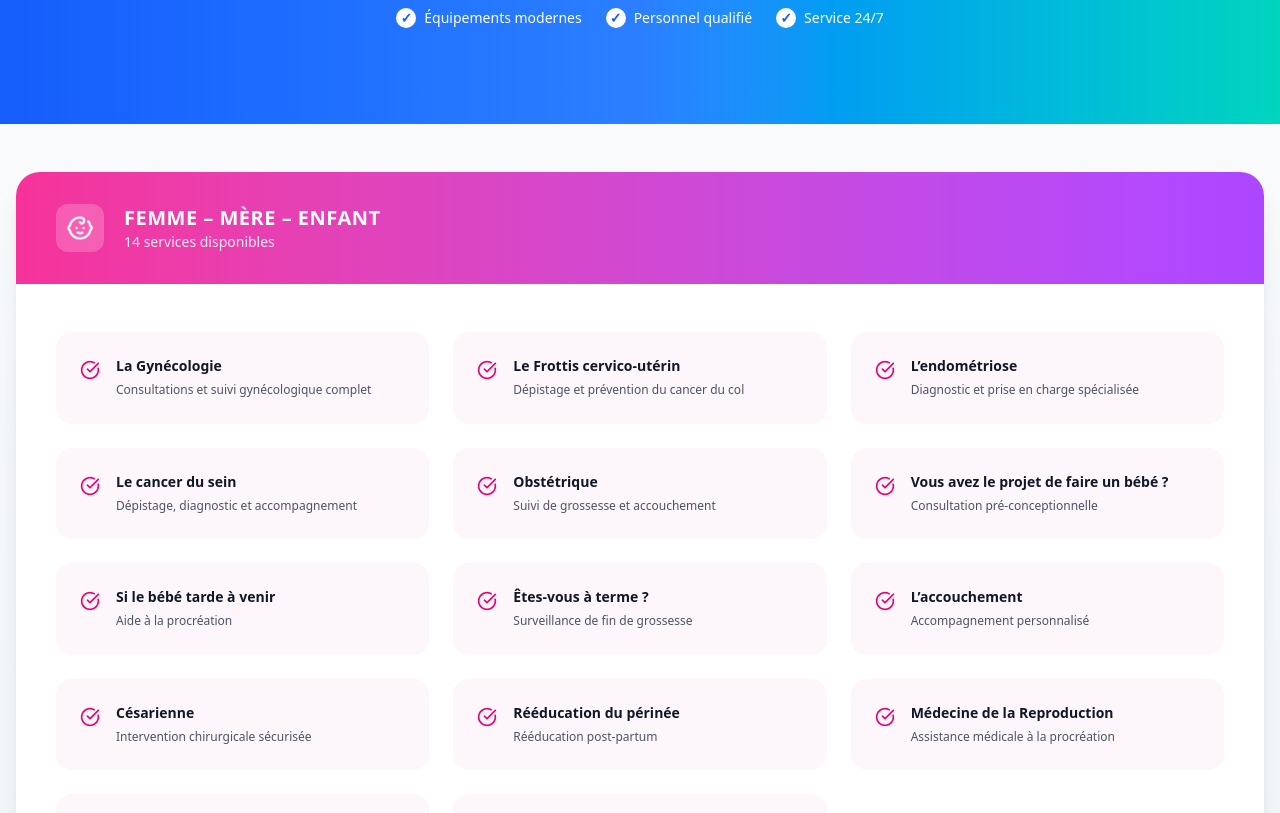
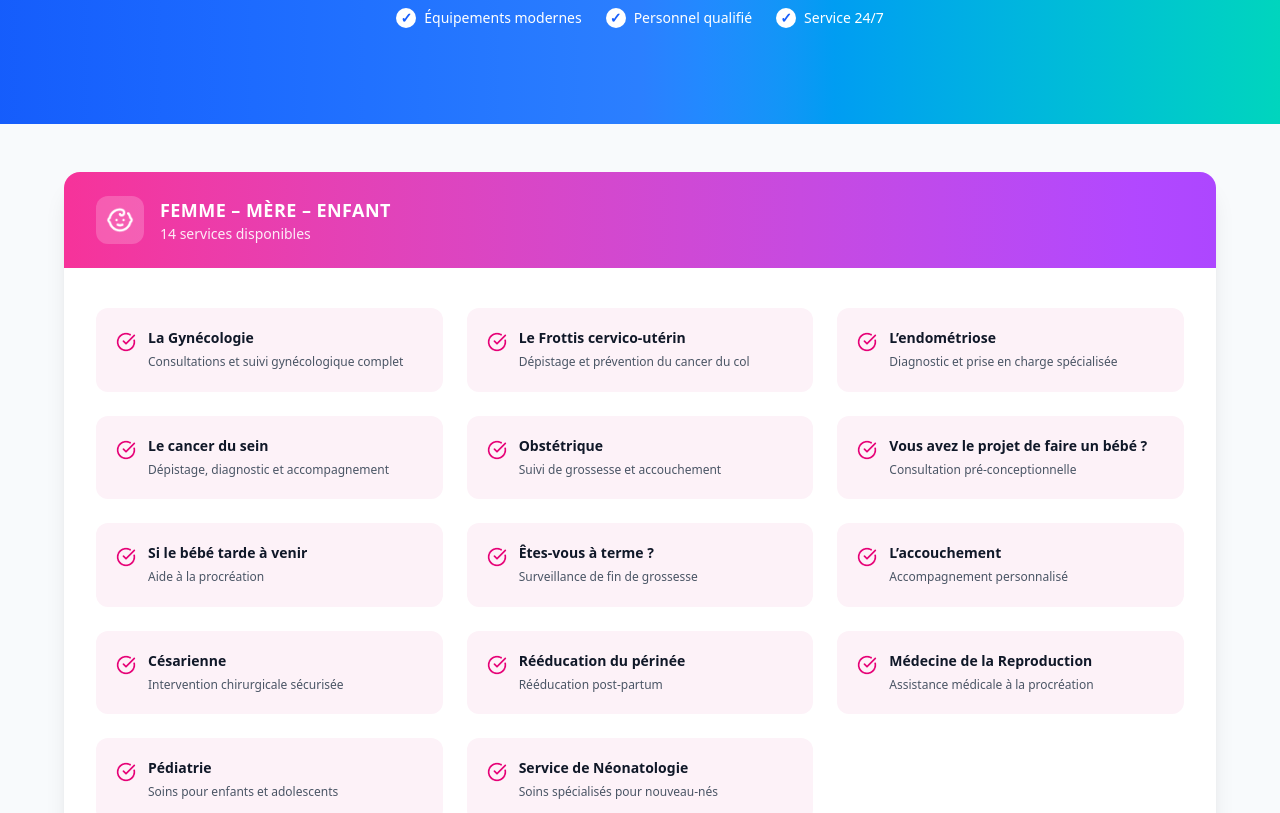
Before and after one commit to B-Martin11/clinique_life, a React (Vite) app: page /a-propos in a window 1280 px wide. Shown: the part 420-1233 px from the top of the page. Built offline with nearby package versions, Linux system fonts and the light colour scheme.

Commit message:
Mise à jour des pages et ajout du bouton remonter en haut

```diff
--- a/src/App.tsx
+++ b/src/App.tsx
@@ -1,18 +1,22 @@
 import { Routes, Route } from "react-router-dom";
 import Navbar from "./components/navbar";
 import Footer from "./components/Footer";
+import RemonterEnHaut from "./components/RemonterEnHaut"; // ✅ AJOUT
 
 import Contact from "./pages/contact";
 import Service from "./pages/service";
 import Apropos from "./pages/a_propos";
 import Blog from "./pages/Blog";
-import LireArticle from "./pages/LireArticle"; // ✅ AJOUTÉ
+import LireArticle from "./pages/LireArticle";
 
 export default function App() {
   return (
     <>
       {/* NAVBAR */}
       <Navbar />
+
+      {/* ✅ GESTION DU SCROLL */}
+      <RemonterEnHaut />
 
       {/* CONTENU DES PAGES */}
       <div className="pt-[100px]">
@@ -21,8 +25,6 @@ export default function App() {
           <Route path="/services" element={<Service />} />
           <Route path="/contact" element={<Contact />} />
           <Route path="/blog" element={<Blog />} />
-
-          {/* ✅ PAGE LECTURE ARTICLE */}
           <Route path="/blog/lire" element={<LireArticle />} />
         </Routes>
       </div>
--- a/src/components/Partie1_service.tsx
+++ b/src/components/Partie1_service.tsx
@@ -8,7 +8,7 @@ import autoScan from "../assets/barre_auto_scan.png";
 
 const Partie1_service: React.FC = () => {
   return (
-    <section className="w-full flex flex-col items-center px-4 py-10 md:py-12 bg-gradient-to-b from-[#f4f8fb] to-[#e9f0f6]">
+    <section className="w-full flex flex-col items-center px-4 py-10 md:py-0 bg-gradient-to-b from-[#f4f8fb] to-[#e9f0f6]">
 
       {/* TITRE */}
       <h1 className="text-xl sm:text-2xl font-semibold text-gray-800 mb-2 text-center">
--- a/src/components/Partie2_apropos.tsx
+++ b/src/components/Partie2_apropos.tsx
@@ -28,11 +28,11 @@ const services: ServiceItem[] = [
 
 const Partie2_apropos: React.FC = () => {
   return (
-    <section className="w-full py-12 px-4 bg-gradient-to-b from-slate-50 to-slate-100">
-      <div className="max-w-7xl mx-auto bg-white rounded-3xl shadow-xl overflow-hidden">
+    <section className="w-full py-12 px-4 bg-slate-50">
+      <div className="max-w-6xl mx-auto bg-white rounded-2xl shadow-xl overflow-hidden">
 
         {/* HEADER */}
-        <div className="bg-gradient-to-r from-pink-500 to-purple-500 px-10 py-8 text-white flex items-center gap-5">
+        <div className="bg-gradient-to-r from-pink-500 to-purple-500 px-8 py-6 flex items-center gap-4 text-white">
           <div className="w-12 h-12 flex items-center justify-center rounded-xl bg-white/20">
             <img
               src={BebeIcon}
@@ -42,7 +42,7 @@ const Partie2_apropos: React.FC = () => {
           </div>
 
           <div>
-            <h2 className="text-xl font-semibold tracking-wide">
+            <h2 className="text-lg font-semibold tracking-wide">
               FEMME – MÈRE – ENFANT
             </h2>
             <p className="text-sm text-white/90">
@@ -52,24 +52,22 @@ const Partie2_apropos: React.FC = () => {
         </div>
 
         {/* CONTENT */}
-        <div className="px-10 py-12">
-          <div className="grid grid-cols-1 sm:grid-cols-2 lg:grid-cols-3 gap-6">
+        <div className="px-8 py-10">
+          <div className="grid grid-cols-1 md:grid-cols-2 lg:grid-cols-3 gap-6">
             {services.map((service, index) => (
               <div
                 key={index}
-                className="bg-pink-50/70 rounded-2xl p-6 hover:shadow-md transition-all"
+                className="bg-pink-50 rounded-xl p-5 hover:shadow-md transition"
               >
-                <div className="flex items-start gap-4">
-                  {/* CHECK ICON SANS FOND */}
+                <div className="flex items-start gap-3">
                   <img
                     src={CheckIcon}
                     alt="Check"
                     className="w-5 h-5 mt-1 object-contain"
                   />
 
-                  {/* TEXTE */}
                   <div>
-                    <h3 className="font-semibold text-gray-900 text-sm mb-1">
+                    <h3 className="text-sm font-semibold text-gray-900 mb-1">
                       {service.title}
                     </h3>
                     <p className="text-xs text-gray-600 leading-relaxed">
--- a/src/components/Partie4_blog.tsx
+++ b/src/components/Partie4_blog.tsx
@@ -2,21 +2,18 @@ import React from "react";
 
 const Partie4_blog: React.FC = () => {
   return (
-    <section className="w-full bg-gradient-to-r from-blue-600 via-sky-500 to-teal-400 pt-16 pb-6 px-4 mb-12">
+    <section className="w-full bg-gradient-to-r from-blue-600 via-sky-500 to-teal-400 pt-16 pb-6 px-4">
       <div className="max-w-4xl mx-auto text-center text-white">
 
-        {/* TITRE */}
         <h2 className="text-2xl md:text-3xl font-semibold mb-3">
           Restez informé de nos actualités
         </h2>
 
-        {/* SOUS-TITRE */}
         <p className="text-sm md:text-base text-white/90 mb-8">
           Inscrivez-vous à notre newsletter pour recevoir nos derniers articles
           et conseils santé
         </p>
 
-        {/* FORM */}
         <form
           onSubmit={(e) => e.preventDefault()}
           className="flex flex-col sm:flex-row items-center justify-center gap-4"
--- /dev/null
+++ b/src/components/RemonterEnHaut.tsx
@@ -0,0 +1,18 @@
+import { useEffect } from "react";
+import { useLocation } from "react-router-dom";
+
+const RemonterEnHaut = () => {
+  const { pathname } = useLocation();
+
+  useEffect(() => {
+    window.scrollTo({
+      top: 0,
+      left: 0,
+      behavior: "smooth", // animation douce
+    });
+  }, [pathname]);
+
+  return null;
+};
+
+export default RemonterEnHaut;
--- a/src/pages/contact.tsx
+++ b/src/pages/contact.tsx
@@ -4,10 +4,18 @@ import Partie3 from "../components/Partie3";
 
 export default function Contact() {
   return (
-    <>
+    <main
+      className="
+        min-h-screen
+        bg-white
+        pt-0
+        -mt-[80px] md:-mt-[80px]
+        overflow-x-hidden
+      "
+    >
       <Partie1 />
       <Partie2 />
       <Partie3 />
-    </>
+    </main>
   );
 }
--- a/src/pages/service.tsx
+++ b/src/pages/service.tsx
@@ -11,7 +11,7 @@ const Service = () => {
       className="
         min-h-screen
         bg-white
-        pt-[88px] md:pt-[120px]
+        pt-[20px] md:pt-[20px]
         overflow-x-hidden
       "
     >
```
Also changed, not shown: 1 other file (tests, documents, lock files or other folders).
